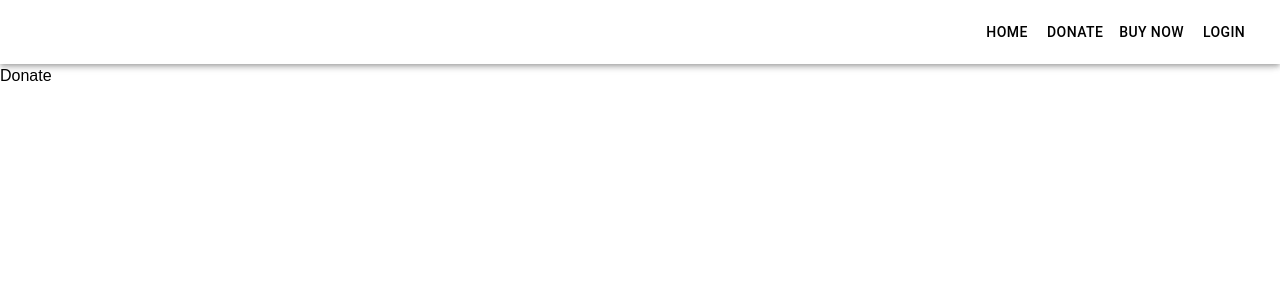
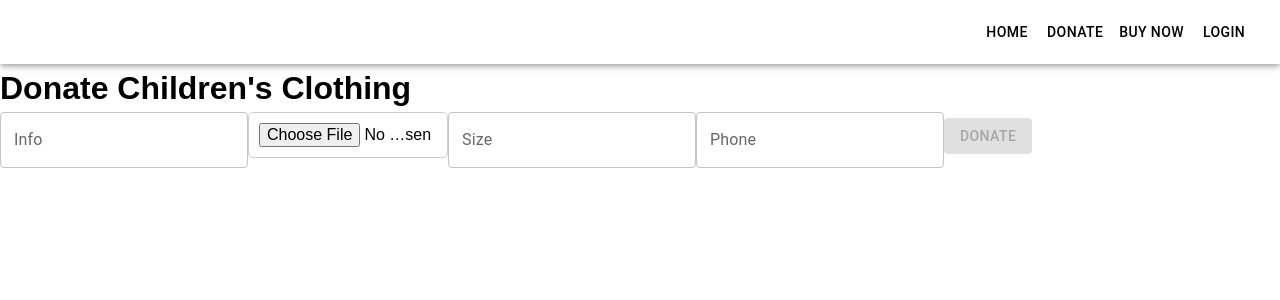
Before and after one commit to ParsaKargari/HTC-2023, a React (Create React App) app in the folder client/kids_app/: page /donate in a window 1280 px wide. Shown: the top 300 px of the page. Built offline with nearby package versions, Linux system fonts and the light colour scheme.

Commit message:
Add donation form with image upload and confirmation

```diff
--- a/client/kids_app/src/pages/Buynow/style.css
+++ b/client/kids_app/src/pages/Buynow/style.css
@@ -15,24 +15,3 @@
   margin: 0 auto; /* Centers each card within the flex container */
   box-shadow: 0 4px 8px 0 rgba(0, 0, 0, 0.2); /* Adds a subtle shadow for depth */
 }
-
-/* style.css */
-
-.page-background {
-  position: relative;
-  height: 100vh;
-  overflow: hidden; /* Prevent scrollbars from appearing due to the pseudo-element */
-}
-
-.page-background::before {
-  content: '';
-  position: fixed; /* Fixed position to cover the viewport and not scroll with the content */
-  top: 0;
-  left: 0;
-  right: 0;
-  bottom: 0;
-  background-size: cover;
-  background-position: center;
-  background-attachment: fixed; /* Ensure the image doesn't scroll with the content */
-  z-index: -1; /* Place the background below the content */
-}
--- a/client/kids_app/src/pages/Donate/index.jsx
+++ b/client/kids_app/src/pages/Donate/index.jsx
@@ -1,8 +1,132 @@
-import React from "react";
-import "./style.css";
+import React, { useState } from "react";
+import TextField from "@mui/material/TextField";
+import Button from "@mui/material/Button";
+import Alert from "@mui/material/Alert";
+import { useAuth } from "../../AuthContext";
 
 const Donate = () => {
-  return <div>Donate</div>;
+  const { user } = useAuth(); // Assuming the useAuth hook provides user information
+
+  const [formData, setFormData] = useState({
+    email: user?.email || "", // Use user.email from the auth context if available
+    name: user?.name || "",
+    info: "",
+    image: null,
+    size: "",
+    phone: "",
+  });
+
+  const [isSubmitting, setIsSubmitting] = useState(false); // To track submission state
+  const [submissionSuccess, setSubmissionSuccess] = useState(false);
+  const [submissionError, setSubmissionError] = useState(null);
+
+  const handleInputChange = (event) => {
+    const { name, value } = event.target;
+    setFormData({
+      ...formData,
+      [name]: value,
+    });
+  };
+
+  const handleImageChange = (event) => {
+    const file = event.target.files[0];
+    setFormData({
+      ...formData,
+      image: file,
+    });
+  };
+
+  const handleSubmit = async (event) => {
+    event.preventDefault();
+    setIsSubmitting(true); // Start submission, disable the button
+    setSubmissionSuccess(false);
+    setSubmissionError(null);
+
+    const formDataToSend = new FormData();
+    formDataToSend.append("email", user.email);
+    formDataToSend.append("name", user.name);
+    formDataToSend.append("info", formData.info);
+    formDataToSend.append("image", formData.image);
+    formDataToSend.append("size", formData.size);
+    formDataToSend.append("phone", formData.phone);
+
+    try {
+      const response = await fetch("/add_listing", {
+        method: "POST",
+        body: formDataToSend,
+      });
+      if (response.ok) {
+        // Success: Handle success response here
+        console.log("Donation submitted successfully");
+        setSubmissionSuccess(true);
+        // Clear form data
+        setFormData({
+          email: user.email,
+          name: user.name,
+          info: "",
+          image: null,
+          size: "",
+          phone: "",
+        });
+      } else {
+        // Error: Handle error response here
+        const data = await response.json();
+        console.error("Error:", data.error);
+        setSubmissionError(data.error);
+      }
+    } catch (error) {
+      console.error("Error:", error);
+      setSubmissionError("An error occurred while submitting the donation.");
+    } finally {
+      setIsSubmitting(false); // Submission complete, enable the button
+    }
+  };
+
+  return (
+    <div>
+      <h1>Donate Children's Clothing</h1>
+      {submissionSuccess && (
+        <Alert severity="success">Donation submitted successfully.</Alert>
+      )}
+      {submissionError && (
+        <Alert severity="error">{submissionError}</Alert>
+      )}
+      <form onSubmit={handleSubmit}>
+      <TextField
+          label="Info"
+          name="info"
+          value={formData.info}
+          onChange={handleInputChange}
+        />
+        <input
+          type="file"
+          accept="image/*"
+          onChange={handleImageChange}
+          required
+        />
+        <TextField
+          label="Size"
+          name="size"
+          value={formData.size}
+          onChange={handleInputChange}
+        />
+        <TextField
+          label="Phone"
+          name="phone"
+          value={formData.phone}
+          onChange={handleInputChange}
+        />
+        <Button
+          disabled={!user || isSubmitting}
+          type="submit"
+          variant="contained"
+          color="primary"
+        >
+          {isSubmitting ? "Submitting..." : "Donate"}
+        </Button>
+      </form>
+    </div>
+  );
 };
 
 export default Donate;
```
Also changed, not shown: 1 other file (tests, documents, lock files or other folders).
